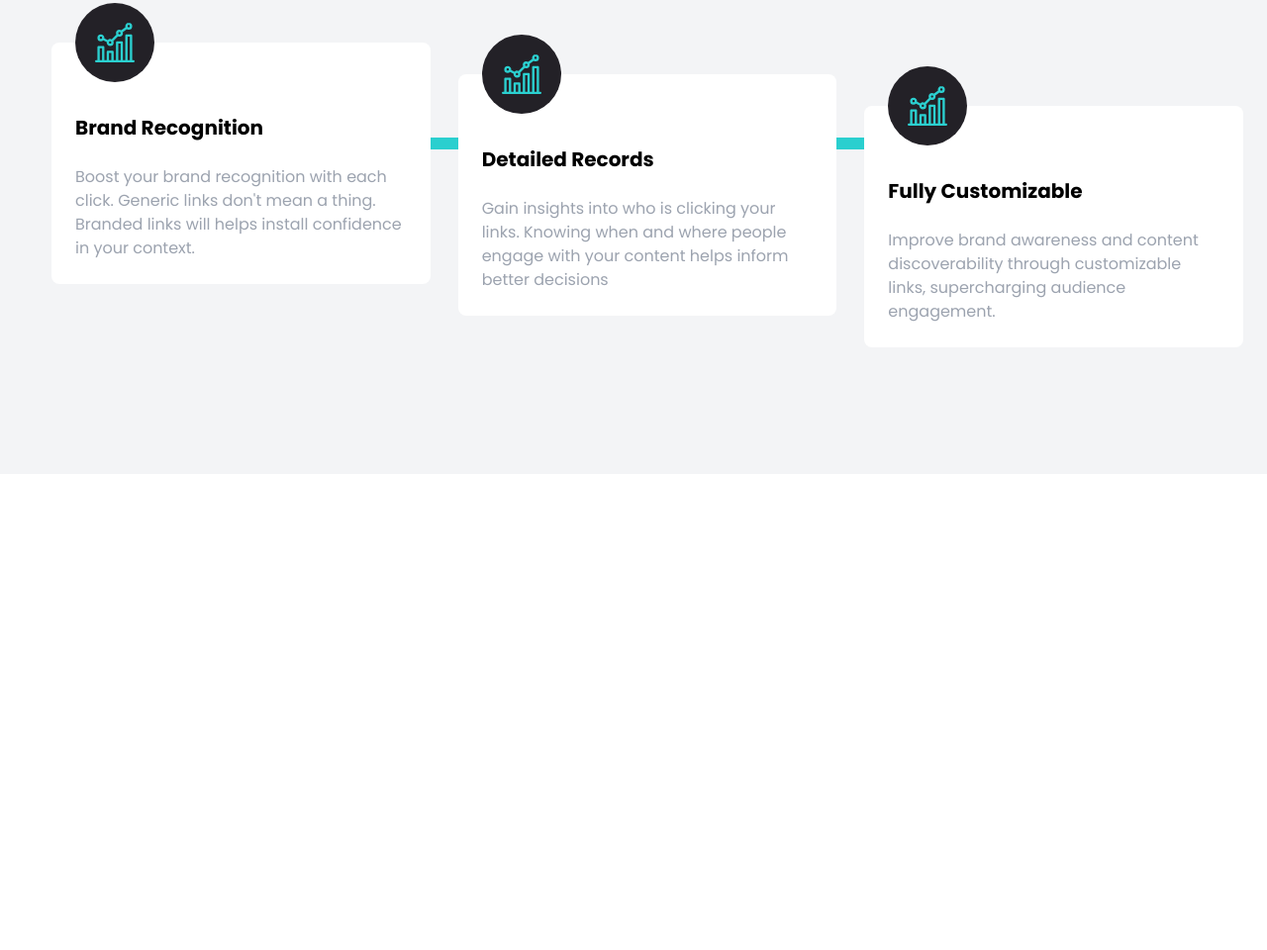
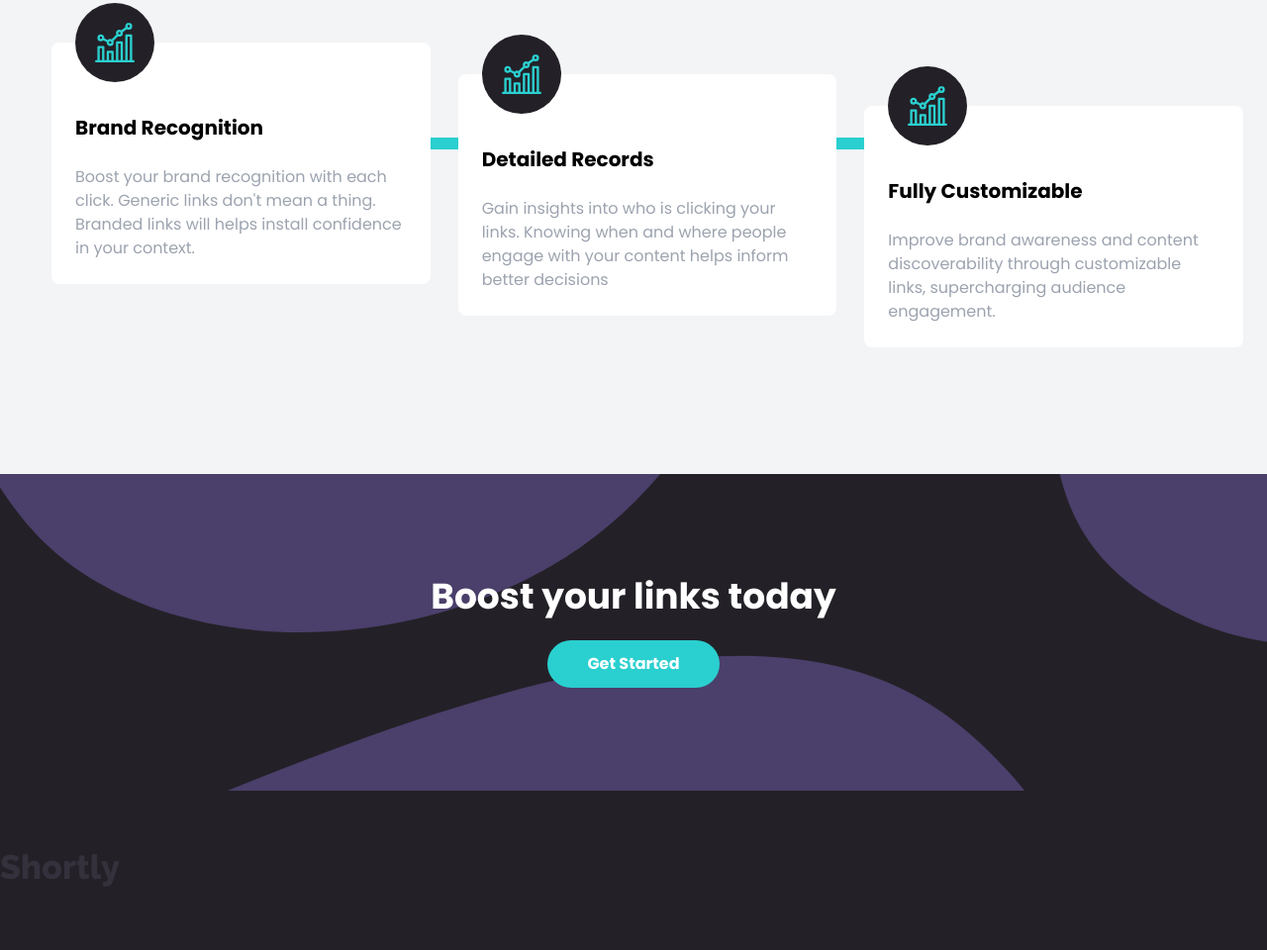
Before and after one commit to hassancodess/shortly-website, a website: page index.html in a window 1280 px wide. Shown: the part 1453-2413 px from the top of the page at 99% size. Before the commit the page ends 1932 px from the top, so only its background shows below. Drawn offline with Linux system fonts and the light colour scheme.

Commit message:
Add CTA Section

```diff
--- a/index.html
+++ b/index.html
@@ -268,5 +268,31 @@
         </div>
       </div>
     </section>
+    <!-- CTA Section -->
+    <section
+      id="cta"
+      class="py-24 bg-no-repeat bg-cover bg-veryDarkViolet bg-cta"
+    >
+      <div class="container flex flex-col p-2 mx-auto space-y-6">
+        <h5
+          class="mx-auto space-y-10 text-4xl font-bold text-center text-white"
+        >
+          Boost your links today
+        </h5>
+        <button
+          class="px-10 py-5 mx-auto text-2xl font-bold text-white duration-300 rounded-full bg-cyan hover:bg-cyanLight md:text-base md:py-3 focus:outline-none"
+        >
+          Get Started
+        </button>
+      </div>
+    </section>
+    <!-- Footer -->
+    <footer class="py-16 bg-veryDarkViolet">
+      <div
+        class="container flex flex-col items-center justify-between mx-auto space-y-16 md:flex-row md:space-y-0 md:items-start"
+      >
+        <img src="images/logo.svg" alt="logo" />
+      </div>
+    </footer>
   </body>
 </html>
--- a/tailwind.config.js
+++ b/tailwind.config.js
@@ -17,6 +17,9 @@ module.exports = {
       spacing: {
         180: '32rem',
       },
+      backgroundImage: {
+        cta: "url('/images/bg-boost-desktop.svg')",
+      },
     },
   },
   plugins: [],
```
Also changed, not shown: css/style.css.
